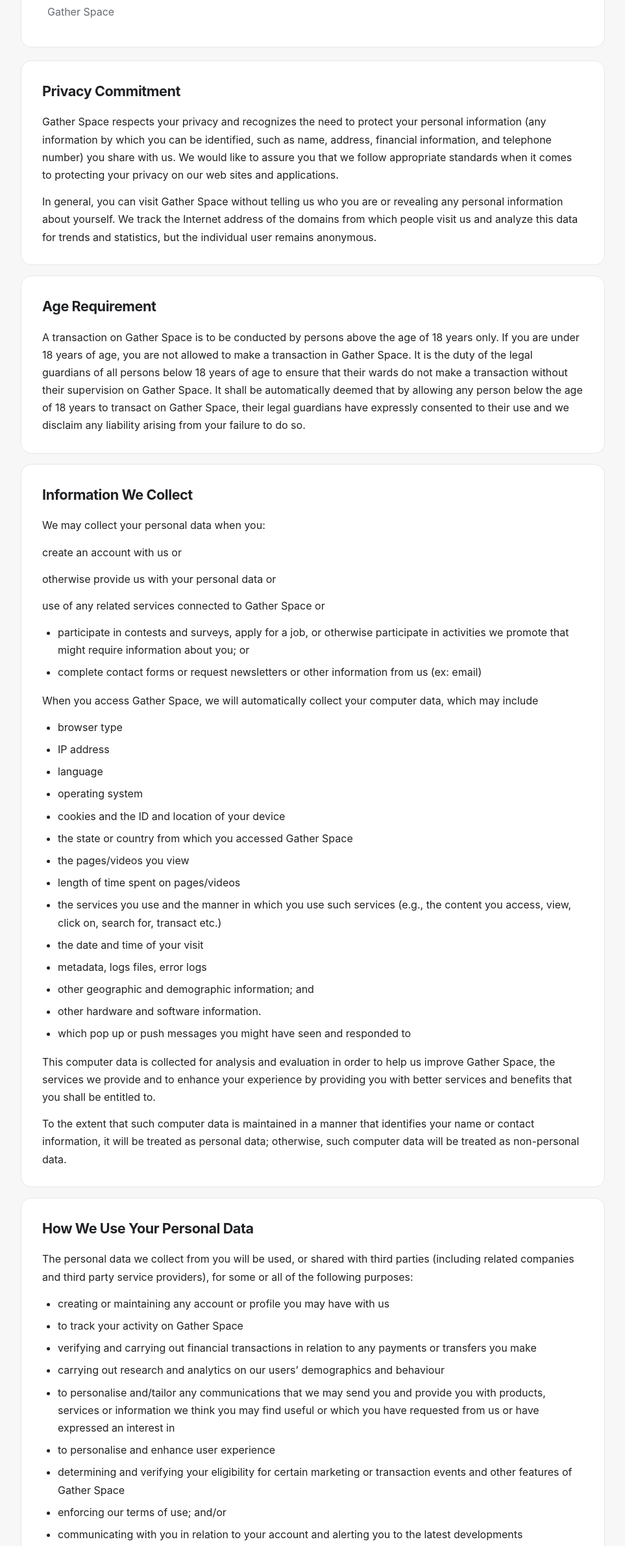
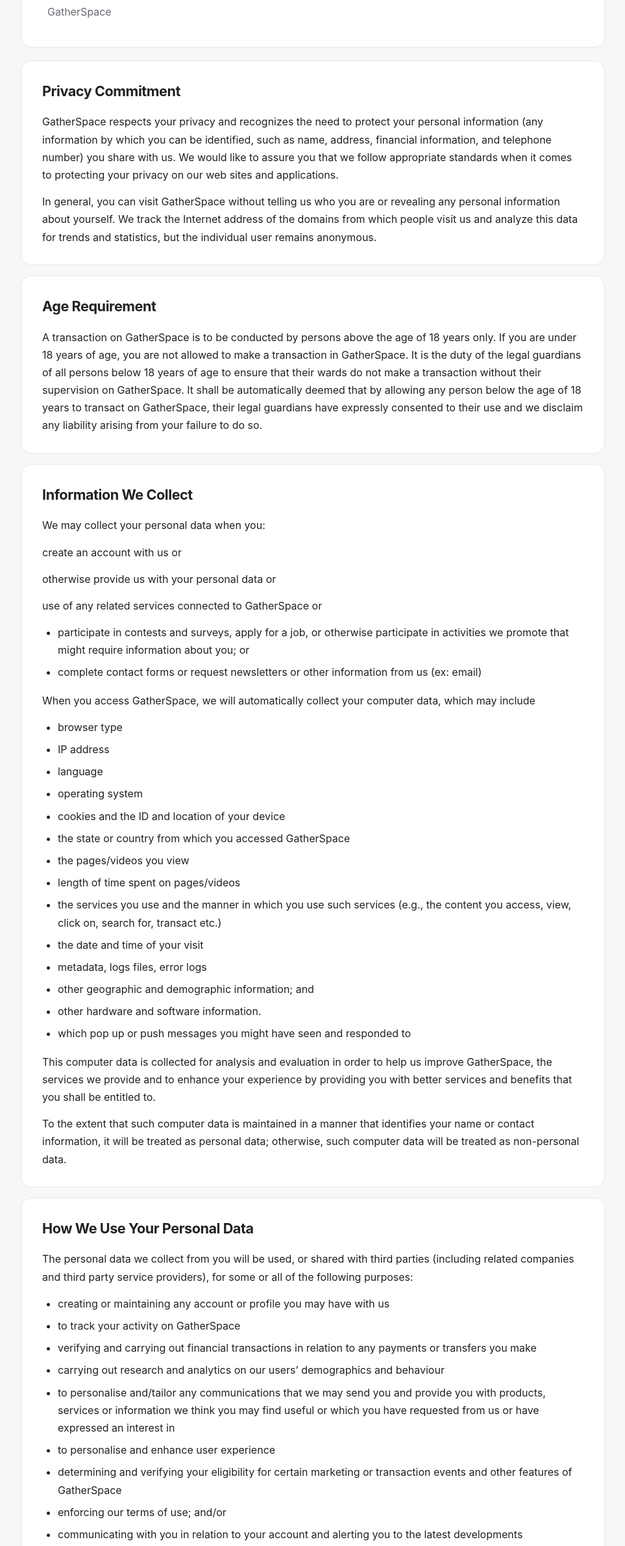
Before and after one commit to maq20261-sudo/gatherspace-site, a plain HTML site: page privacy.html in a window 1280 px wide. Shown: the part 174-2553 px from the top of the page at 65% size, without its empty margins (158-1121 px from the left). Drawn offline with Linux system fonts and the light colour scheme.

Commit message:
Update 'Gather Space' to 'GatherSpace' in privacy.html

```diff
--- a/privacy.html
+++ b/privacy.html
@@ -3,8 +3,8 @@
 <head>
   <meta charset="utf-8">
   <meta name="viewport" content="width=device-width, initial-scale=1">
-  <meta name="description" content="Gather Space Privacy Policy">
-  <title>Privacy Policy | Gather Space</title>
+  <meta name="description" content="GatherSpace Privacy Policy">
+  <title>Privacy Policy | GatherSpace</title>
   <style>
     :root {
       --bg: #f7f7f8;
@@ -80,32 +80,32 @@
   <main class="container">
     <header>
       <h1>Privacy Policy</h1>
-      <p>Gather Space</p>
+      <p>GatherSpace</p>
     </header>
     <section><h2>Privacy Commitment</h2>
-<p>Gather Space respects your privacy and recognizes the need to protect your personal information (any information by which you can be identified, such as name, address, financial information, and telephone number) you share with us. We would like to assure you that we follow appropriate standards when it comes to protecting your privacy on our web sites and applications.</p>
-<p>In general, you can visit Gather Space without telling us who you are or revealing any personal information about yourself. We track the Internet address of the domains from which people visit us and analyze this data for trends and statistics, but the individual user remains anonymous.</p>
+<p>GatherSpace respects your privacy and recognizes the need to protect your personal information (any information by which you can be identified, such as name, address, financial information, and telephone number) you share with us. We would like to assure you that we follow appropriate standards when it comes to protecting your privacy on our web sites and applications.</p>
+<p>In general, you can visit GatherSpace without telling us who you are or revealing any personal information about yourself. We track the Internet address of the domains from which people visit us and analyze this data for trends and statistics, but the individual user remains anonymous.</p>
 </section>
 <section><h2>Age Requirement</h2>
-<p>A transaction on Gather Space is to be conducted by persons above the age of 18 years only. If you are under 18 years of age, you are not allowed to make a transaction in Gather Space. It is the duty of the legal guardians of all persons below 18 years of age to ensure that their wards do not make a transaction without their supervision on Gather Space. It shall be automatically deemed that by allowing any person below the age of 18 years to transact on Gather Space, their legal guardians have expressly consented to their use and we disclaim any liability arising from your failure to do so.</p>
+<p>A transaction on GatherSpace is to be conducted by persons above the age of 18 years only. If you are under 18 years of age, you are not allowed to make a transaction in GatherSpace. It is the duty of the legal guardians of all persons below 18 years of age to ensure that their wards do not make a transaction without their supervision on GatherSpace. It shall be automatically deemed that by allowing any person below the age of 18 years to transact on GatherSpace, their legal guardians have expressly consented to their use and we disclaim any liability arising from your failure to do so.</p>
 </section>
 <section><h2>Information We Collect</h2>
 <p>We may collect your personal data when you:</p>
 <p>create an account with us or</p>
 <p>otherwise provide us with your personal data or</p>
-<p>use of any related services connected to Gather Space or</p>
+<p>use of any related services connected to GatherSpace or</p>
 <ul>
 <li>participate in contests and surveys, apply for a job, or otherwise participate in activities we promote that might require information about you; or</li>
 <li>complete contact forms or request newsletters or other information from us (ex: email)</li>
 </ul>
-<p>When you access Gather Space, we will automatically collect your computer data, which may include</p>
+<p>When you access GatherSpace, we will automatically collect your computer data, which may include</p>
 <ul>
 <li>browser type</li>
 <li>IP address</li>
 <li>language</li>
 <li>operating system</li>
 <li>cookies and the ID and location of your device</li>
-<li>the state or country from which you accessed Gather Space</li>
+<li>the state or country from which you accessed GatherSpace</li>
 <li>the pages/videos you view</li>
 <li>length of time spent on pages/videos</li>
 <li>the services you use and the manner in which you use such services (e.g., the content you access, view, click on, search for, transact etc.)</li>
@@ -115,19 +115,19 @@
 <li>other hardware and software information.</li>
 <li>which pop up or push messages you might have seen and responded to</li>
 </ul>
-<p>This computer data is collected for analysis and evaluation in order to help us improve Gather Space, the services we provide and to enhance your experience by providing you with better services and benefits that you shall be entitled to.</p>
+<p>This computer data is collected for analysis and evaluation in order to help us improve GatherSpace, the services we provide and to enhance your experience by providing you with better services and benefits that you shall be entitled to.</p>
 <p>To the extent that such computer data is maintained in a manner that identifies your name or contact information, it will be treated as personal data; otherwise, such computer data will be treated as non-personal data.</p>
 </section>
 <section><h2>How We Use Your Personal Data</h2>
 <p>The personal data we collect from you will be used, or shared with third parties (including related companies and third party service providers), for some or all of the following purposes:</p>
 <ul>
 <li>creating or maintaining any account or profile you may have with us</li>
-<li>to track your activity on Gather Space</li>
+<li>to track your activity on GatherSpace</li>
 <li>verifying and carrying out financial transactions in relation to any payments or transfers you make</li>
 <li>carrying out research and analytics on our users’ demographics and behaviour</li>
 <li>to personalise and/tailor any communications that we may send you and provide you with products, services or information we think you may find useful or which you have requested from us or have expressed an interest in</li>
 <li>to personalise and enhance user experience</li>
-<li>determining and verifying your eligibility for certain marketing or transaction events and other features of Gather Space</li>
+<li>determining and verifying your eligibility for certain marketing or transaction events and other features of GatherSpace</li>
 <li>enforcing our terms of use; and/or</li>
 <li>communicating with you in relation to your account and alerting you to the latest developments</li>
 <li>to enable us to administer any competitions or other offers/promotions which you enter into for fraud screening and prevention purposes</li>
@@ -138,7 +138,7 @@
 <p>In order to provide our products and services to you or to otherwise fulfil contractual arrangements that we have with you, we may need to appoint other organisations to carry out some of the data processing activities on our behalf. These may include, for example, payment processing organisations, delivery organisations, fraud prevention and screening and credit risk management companies, and mailing houses.</p>
 <p>We may share your data with advertising networks and/or social media platforms for the purposes of selecting and serving relevant adverts to you via those networks/platforms, and to search engine and analytics providers.</p>
 <p>We as an intermediary are responsible to facilitate a transaction between you and the ultimate event organiser, cinema theatre and/or other entertainment provider so as to enable you to book a ticket for an entertainment event, movie, sport etc. For us to be able to facilitate this transaction and otherwise fulfil our contractual arrangements with these ultimate entertainment providers, we may have to share your personal data with them so that they are able to verify the accuracy of the information you have shared with us while issuing your valid entry/ticket, to provide you with services and benefits that you may be entitled to and to conduct their own analysis.</p>
-<p>Gather Space and its services may contain links to third-party websites, including identity verification and social networking websites. Your use of these features may result in the collection or sharing of information about you, depending on the feature. Please be aware that we are not responsible for the content or privacy practices of other websites or services to which we link. We do not endorse or make any representations about third-party websites or services. The personal data you choose to provide to or that is collected by these third parties is not covered by our Privacy Statement. We strongly encourage you to read such third parties’ privacy statements.</p>
+<p>GatherSpace and its services may contain links to third-party websites, including identity verification and social networking websites. Your use of these features may result in the collection or sharing of information about you, depending on the feature. Please be aware that we are not responsible for the content or privacy practices of other websites or services to which we link. We do not endorse or make any representations about third-party websites or services. The personal data you choose to provide to or that is collected by these third parties is not covered by our Privacy Statement. We strongly encourage you to read such third parties’ privacy statements.</p>
 </section>
 <section><h2>Legal Disclosures and Sharing</h2>
 <p>We may share:</p>
@@ -146,7 +146,7 @@
 <ul>
 <li>comply with the law or in response to a subpoena, court order, government request, or other legal process.</li>
 <li>produce relevant documents or information in connection with litigation, arbitration, mediation, adjudication, government or internal investigations, or other legal or administrative proceedings;</li>
-<li>protect the interests, rights, safety, or property of Gather Space or others;</li>
+<li>protect the interests, rights, safety, or property of GatherSpace or others;</li>
 <li>otherwise as permitted under applicable law.</li>
 </ul>
 <p>personal data about our visitors, customers, or former customers with the following types of companies that perform services on our behalf or with whom we have joint marketing agreements:</p>
@@ -156,12 +156,12 @@
 </ul>
 <p>In sharing your personal data with such parties, we will reasonably endeavour to ensure that the third parties and our affiliates keep your personal data secure from unauthorised access, collection, use, disclosure, or similar risks and retain your personal data only for as long as they need your personal data to achieve the abovementioned purposes.</p>
 <p>You acknowledge that, notwithstanding this Privacy Policy, we have at all times the right to disclose your personal data to any legal, regulatory, governmental, tax, law enforcement or other authorities pursuant to applicable law and our legal obligations. This may arise from any investigation, order, or request by such parties. To the furthest extent permissible by law, you agree not to take any action and/or waive your rights to take any action against us for the disclosure of your personal data in these circumstances.</p>
-<p>If any disclosure of your personal data involves the transfer of your personal data by Gather Space out of India, we will take steps to reasonably ensure that the receiving jurisdiction has in place a standard of protection accorded to personal data that is comparable to the protection under India’s data protection laws.</p>
+<p>If any disclosure of your personal data involves the transfer of your personal data by GatherSpace out of India, we will take steps to reasonably ensure that the receiving jurisdiction has in place a standard of protection accorded to personal data that is comparable to the protection under India’s data protection laws.</p>
 </section>
 <section><h2>Security</h2>
 <p>We have implemented reasonable security arrangements including physical, administrative, technical, and electronic security measures to protect against the loss, misuse, and alteration of your personal data. We are PCI DSS certified which means that the data you submit to us is secure and protected against loss or theft in accordance with the globally accepted data security standards. Despite our best efforts, however, no security measures are perfect or impenetrable. In the event where you believe your privacy has been breached, please contact us immediately.</p>
-<p>It is your responsibility to protect any passwords you require to access your account, on Gather Space. Please use unique numbers, letters and special characters, and do not share your password with anyone. If you do share your password with others, you will be responsible for all actions taken in the name of your account and the consequences. If you lose control of your password, you may lose substantial control over your personal data and other information submitted to us. You could also be subject to legally binding actions taken on your behalf. Therefore, if your password has been compromised for any reason or if you have grounds to believe that your password has been compromised, you should immediately contact us and change your password.</p>
-<p>You undertake to treat your password and other confidential information in relation to the use of Gather Space and its services confidentially, and we disclaim any liability arising from your failure to do so.</p>
+<p>It is your responsibility to protect any passwords you require to access your account, on GatherSpace. Please use unique numbers, letters and special characters, and do not share your password with anyone. If you do share your password with others, you will be responsible for all actions taken in the name of your account and the consequences. If you lose control of your password, you may lose substantial control over your personal data and other information submitted to us. You could also be subject to legally binding actions taken on your behalf. Therefore, if your password has been compromised for any reason or if you have grounds to believe that your password has been compromised, you should immediately contact us and change your password.</p>
+<p>You undertake to treat your password and other confidential information in relation to the use of GatherSpace and its services confidentially, and we disclaim any liability arising from your failure to do so.</p>
 </section>
 <section><h2>Cookies</h2>
 <p>Some of our web pages use &quot;cookies&quot; so that we can better serve you with customized information when you return to our site. Cookies are identifiers which a web site can send to your browser to keep on your computer to facilitate your next visit to our site. You can set your browser to notify you when you are sent a cookie, giving you the option to decide whether or not to accept it. The information we collect and analyze is used to improve our service to you. Please note, if you refuse cookies this may mean that you can’t use some of the additional features of our website and may not be able to access certain parts of the website.</p>
@@ -172,20 +172,20 @@
 <li>mandated by law, contract or similar obligations applicable to our business operations;</li>
 <li>for preserving, resolving, defending or enforcing our legal/contractual rights; or needed to maintain adequate and accurate business and financial records.</li>
 </ul>
-<p>If our privacy policy changes in the future, it will be posted here and a new effective date will be shown. You should access our privacy policy regularly to ensure you understand our current policies. Please reference the privacy policy in your subject line.Gather Space will attempt to respond to all reasonable concerns or inquiries within 30 business days of receipt.</p>
+<p>If our privacy policy changes in the future, it will be posted here and a new effective date will be shown. You should access our privacy policy regularly to ensure you understand our current policies. Please reference the privacy policy in your subject line.GatherSpace will attempt to respond to all reasonable concerns or inquiries within 30 business days of receipt.</p>
 </section>
 <section><h2>Changes to This Privacy Policy</h2>
-<p>If our privacy policy changes in the future, it will be posted here and a new effective date will be shown. You should access our privacy policy regularly to ensure you understand our current policies. Please reference the privacy policy in your subject line.Gather Space will attempt to respond to all reasonable concerns or inquiries within 30 business days of receipt.</p>
+<p>If our privacy policy changes in the future, it will be posted here and a new effective date will be shown. You should access our privacy policy regularly to ensure you understand our current policies. Please reference the privacy policy in your subject line.GatherSpace will attempt to respond to all reasonable concerns or inquiries within 30 business days of receipt.</p>
 <p>If you have an enquiry or a complaint about the way we handle your personal information, or to seek to exercise your privacy rights in relation to the personal information we hold about you, you may contact our customer grievance officer as follows:</p>
 </section>
 <section><h2>Your Privacy Requests and Choices</h2>
-<p>You may update any of your personal data we possess by contacting us at support@gatherspace.in and we will endeavour to serve your request for updation. Gather Space reserves the right to accept or reject requests made for updating of personal data and in case of any such refusal we will also endeavour to inform you the reason for such refusal.</p>
+<p>You may update any of your personal data we possess by contacting us at support@gatherspace.in and we will endeavour to serve your request for updation. GatherSpace reserves the right to accept or reject requests made for updating of personal data and in case of any such refusal we will also endeavour to inform you the reason for such refusal.</p>
 <p>You may communicate your objection to our continual use and/or disclosure of your personal data for any of the purposes and in the manner as stated above at any time by contacting us at support@gatherspace.in.</p>
-<p>. If you do not wish for us to continue using your information, and/or disclose your personal data for any of the purposes and in the manner as stated above at any time, you may opt out of providing the same by contacting us at support@gatherspace.in. Please note that if you choose not to provide the Information we request, you can still visit Gather Space, but you may not be able to access certain options, offers and services. Gather Space reserves all legal rights and remedies in such an event.</p>
+<p>. If you do not wish for us to continue using your information, and/or disclose your personal data for any of the purposes and in the manner as stated above at any time, you may opt out of providing the same by contacting us at support@gatherspace.in. Please note that if you choose not to provide the Information we request, you can still visit GatherSpace, but you may not be able to access certain options, offers and services. GatherSpace reserves all legal rights and remedies in such an event.</p>
 <p>Please note that our Privacy Policy forms part of our Terms and conditions available at https:gatherspace.in</p>
 </section>
     <footer>
-      © Gather Space. All rights reserved.
+      © GatherSpace. All rights reserved.
     </footer>
   </main>
 </body>
```
